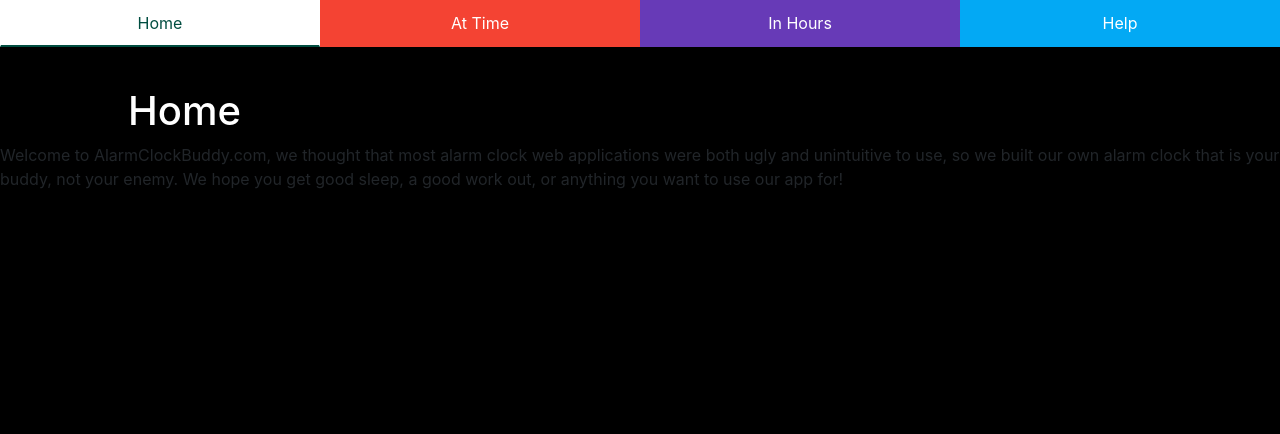
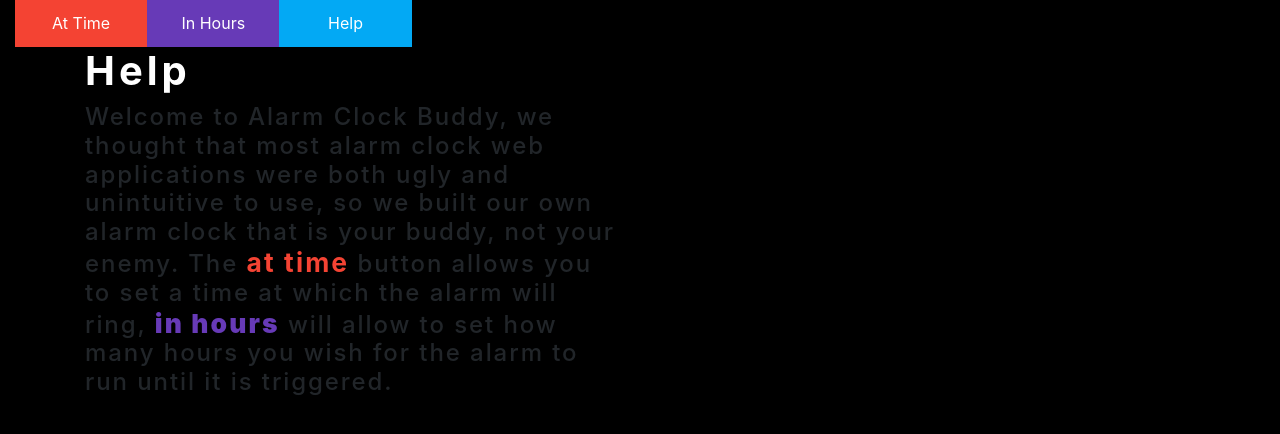
Before and after one commit to AustinRF2918/TheAlarmory, a website: page pug/index.pug in a window 1280 px wide. Drawn offline with nearby package versions, Linux system fonts and the light colour scheme; files that its build step writes are made by us from their sources.

Commit message:
Created basically functional help page

```diff
--- a/pug/layout/sections/_app-navigation.pug
+++ b/pug/layout/sections/_app-navigation.pug
@@ -1,4 +1,4 @@
-a(class="btn btn-mode btn-mode-teal") Home
-a(class="btn btn-mode btn-mode-red") At Time
-a(class="btn btn-mode btn-mode-purple") In Hours
-a(class="btn btn-mode btn-mode-blue") Help
+.btn-container
+  a(class="btn btn-mode btn-mode-red") At Time
+  a(class="btn btn-mode btn-mode-purple") In Hours
+  a(class="btn btn-mode btn-mode-blue") Help
--- a/pug/layout/sections/_index.pug
+++ b/pug/layout/sections/_index.pug
@@ -1,4 +1,5 @@
 body
-  .col-xs-12.btn-container
+  .col-md-4.col-md-push-8
     include _app-navigation.pug
+  .col-xs-12
     include _page-header.pug
--- a/pug/layout/sections/_page-header.pug
+++ b/pug/layout/sections/_page-header.pug
@@ -1,4 +1,7 @@
-.text-title.text-teal
-  h1 Home
-.text-content
-  p Welcome to AlarmClockBuddy.com, we thought that most alarm clock web applications were both ugly and unintuitive to use, so we built our own alarm clock that is your buddy, not your enemy. We hope you get good sleep, a good work out, or anything you want to use our app for!
+.container
+  .row
+    .col-md-4.m-t-3
+      h1.text-title <strong>Help</strong>
+  .row
+    .col-md-6
+      h4.text-body Welcome to Alarm Clock Buddy, we thought that most alarm clock web applications were both ugly and unintuitive to use, so we built our own alarm clock that is your buddy, not your enemy. The <span class="text-red text-alert">at time</span> button allows you to set a time at which the alarm will ring, <span class="text-purple text-alert"><strong>in hours</strong></span> will allow to set how many hours you wish for the alarm to run until it is triggered.
--- a/sass/base/_typography.scss
+++ b/sass/base/_typography.scss
@@ -1,20 +1,27 @@
 .text-title {
-    margin-left: 10vw;
-    margin-top: 5vh;
+    color: white;
+    letter-spacing: .1em;
 }
 
-.text-teal {
+.text-body {
     color: white;
+    letter-spacing: .08em;
 }
 
 .text-red {
     color: #F44333;
 }
 
-.text-purple{
-    color: #673AB7;
+.text-purple {
+    color: #673Ab7;
 }
 
 .text-blue {
     color: #03A9F4;
 }
+
+.text-alert {
+    font-weight: bold;
+    letter-spacing: .08em;
+    font-size: 110%;
+}
--- a/sass/component/_index.scss
+++ b/sass/component/_index.scss
@@ -1 +1,2 @@
 @import 'btn-container/index';
+@import 'footer/index';
--- a/sass/component/btn-container/_btn-container.scss
+++ b/sass/component/btn-container/_btn-container.scss
@@ -1,4 +1,8 @@
 .btn-container {
     margin: 0px;
     padding: 0px;
+
+    * {
+	width: 33.33333%;
+    }
 }
--- a/sass/component/btn-container/_btn-mode.scss
+++ b/sass/component/btn-container/_btn-mode.scss
@@ -14,7 +14,6 @@
   -ms-user-select: none;
   user-select: none;
   transition: .2s ease-out;
-  width: 25%;
 
   &-active {
       background: black;
@@ -22,7 +21,7 @@
 
       &:hover{
 	color: black;
-	background: white;
+	background: black;
 	border-bottom: 2px solid black;
       }
   }
@@ -33,7 +32,7 @@
 
       &:hover{
 	color: #004D40;
-	background: white;
+	background: black;
 	border-bottom: 2px solid #004D40;
       }
   }
@@ -42,7 +41,7 @@
 
       &:hover {
 	color: #F44333;
-	background: white;
+	background: black;
 	border-bottom: 2px solid #F44333;
       }
   }
@@ -52,7 +51,7 @@
 
       &:hover {
         color: #673AB7;
-	background: white;
+	background: black;
 	border-bottom: 2px solid #673AB7;
       }
   }
@@ -61,7 +60,7 @@
       background: #03A9F4;
       &:hover {
 	  color: #03A9F4;
-	  background: white;
+	  background: black;
 	  border-bottom: 2px solid #03A9F4;
       }
   }
```
Also changed, not shown: css/app.css, index.html, sass/component/footer/_index.scss (added).
